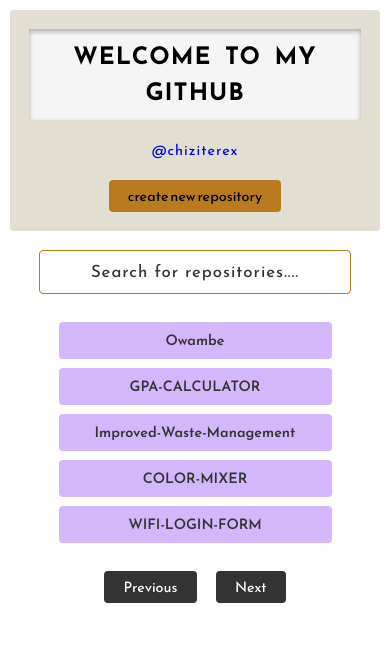
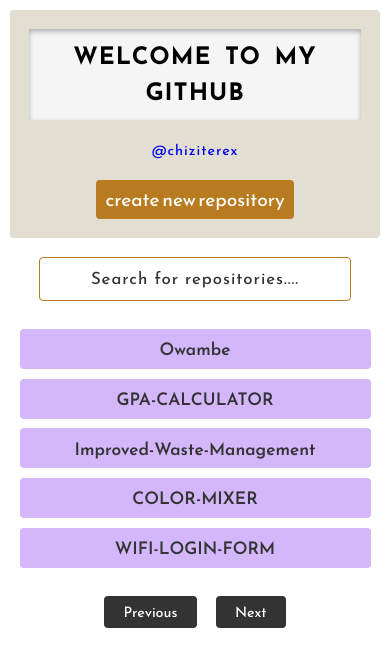
Before and after one commit to Chiziterex/My-github, a React (Create React App) app: page / in a window 390 px wide. Shown: the top 666 px of the page. Built offline with nearby package versions, Linux system fonts and the light colour scheme.

Commit message:
More styles

```diff
--- a/src/App.css
+++ b/src/App.css
@@ -62,7 +62,7 @@
 }
 
 .header-container .header .button .btn {
-  color: var(--txt-color-);
+  color: var(--txt-color2-);
   padding: 0.5rem 2rem;
   background-color: var(--bg-color3-);
   font-size: 1.5rem;
@@ -326,11 +326,14 @@
   .header-container .header h1 {
     text-align: center;
   }
-  .header-container .header .githubAt {
+  .header-container .header .githubAt{
     transform: translate(0);
+    font-size: 2rem;
   }
   .repos-container .content .repos .box {
-    font-size: 2.5rem;
+    font-size: 3rem;
+    width: 90vw;
+    height: 40px;
   }
   .repos-container .content ::placeholder {
     font-size: 1.75rem;
@@ -374,4 +377,9 @@
 .header-container .header .githubAt {
   font-size: 1.5rem;
 }
+.header-container .header .button .btn {
+  color: var(--txt-color2-);
+  padding: 0.5rem 1rem;
+  font-size: 2rem;
 }
+}
```
